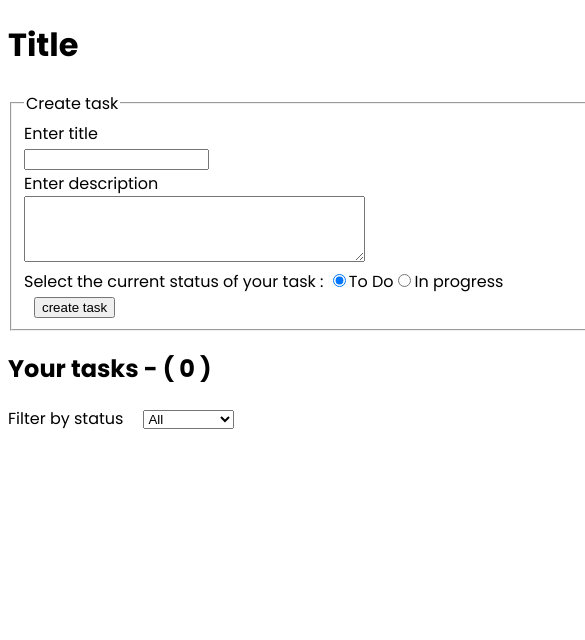
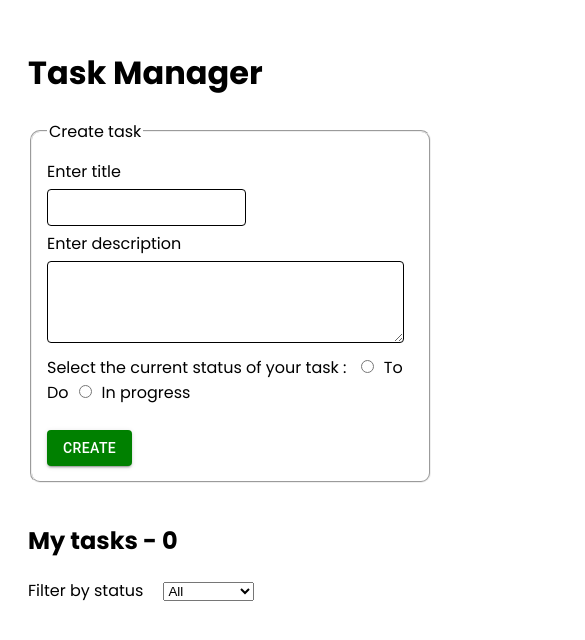
Before and after one commit to nikhilar98/taskManager, a React (Create React App) app: page / in a window 390 px wide. Shown: the top 640 px of the page, 585 px wide, since content can reach past the window. Built offline with nearby package versions, Linux system fonts and the light colour scheme.

Commit message:
styles applied

```diff
--- a/src/App.jsx
+++ b/src/App.jsx
@@ -31,10 +31,16 @@ export function App() {
   return (
     <appContext.Provider value={{tasksState,taskDispatch}}>
       <div>
-          <h1>Title</h1>
-          <CreateTaskForm/>
-          <h2>Your tasks - ( {tasksState.tasks.length} )</h2>
-          <TasksListing/>
+        <div className="container">
+          <div className="formContainer">
+            <h1>Task Manager</h1>
+            <CreateTaskForm/>
+          </div>
+          <div className='listingContainer'>
+            <h2>My tasks - {tasksState.tasks.length}</h2>
+            <TasksListing/>
+          </div>
+        </div>
           <TaskDetails/>
           <ToastContainer/>
       </div>
--- a/src/components/CreateTaskForm.jsx
+++ b/src/components/CreateTaskForm.jsx
@@ -1,13 +1,16 @@
 import { useContext, useState } from "react"
 import { appContext } from "../App"
+import { Button } from "@mui/material"
 
-export default function CreateTaskForm(props){
+export default function CreateTaskForm(){
 
     const [title,setTitle] = useState('')
     const [description,setDescription] = useState('')
-    const [status,setStatus] = useState('toDo')
+    const [status,setStatus] = useState('')
     const [formErrors,setFormErrors] = useState({})
+    const {taskDispatch} = useContext(appContext)
     const errors = {}
+    console.log('-------')
 
     function runValidations() {
         if(title===''){
@@ -20,9 +23,6 @@ export default function CreateTaskForm(props){
             errors.status = 'Status is required.'
         }
     }
-
-
-    const {taskDispatch} = useContext(appContext)
 
 
     function handleSubmit(e){
@@ -42,7 +42,7 @@ export default function CreateTaskForm(props){
             taskDispatch({type:'ADD_TASK',payload:formData})
             setTitle('')
             setDescription('')
-            setStatus('toDo')
+            setStatus('')
         }
         else {
             setFormErrors(errors)
@@ -64,13 +64,13 @@ export default function CreateTaskForm(props){
                     <textarea value={description} onChange={(e)=>{setDescription(e.target.value)}} id='description' rows="4" cols="40"/>
                     <span className="errorMessage">{formErrors.description && formErrors.description}</span><br/>
                     <label> Select the current status of your task : </label>
-                    <input type="radio" checked={status==='toDo'} value='toDo' name="status" id='toDo' onChange={(e)=>{setStatus(e.target.value)}}/>
+                    <input type="radio" checked={status==='to do'} value='to do' name="status" id='toDo' onChange={(e)=>{setStatus(e.target.value)}}/>
                     <label htmlFor="toDo">To Do</label>
-                    <input type="radio" checked={status==='inProgress'} value='inProgress' name="status" id='inProgress' onChange={(e)=>{setStatus(e.target.value)}}/>
+                    <input type="radio" checked={status==='in progress'} value='in progress' name="status" id='inProgress' onChange={(e)=>{setStatus(e.target.value)}}/>
                     <label htmlFor="inProgress">In progress</label><br/>
-                    <span className="errorMessage">{formErrors.status && formErrors.status}</span>
+                    <span className="errorMessage">{formErrors.status && formErrors.status}</span><br/>
 
-                    <input type="submit" value="create task" />
+                    <Button type="submit" variant='contained' sx={{backgroundColor:'green'}}>create</Button>
                 </fieldset>
             </form>
         </div>
--- a/src/components/TaskDetails.jsx
+++ b/src/components/TaskDetails.jsx
@@ -2,6 +2,8 @@ import { Box, Button, Typography } from '@mui/material';
 import Modal from '@mui/material/Modal';
 import { useContext, useEffect, useState } from 'react';
 import { appContext } from '../App';
+import color from "./color";
+
 const style = {
     position: 'absolute' ,
     top: '50%',
@@ -55,6 +57,7 @@ export default function TaskDetails(){
         taskDispatch({type:'MODAL-CLOSE'})
     }
 
+
     function handleUpdate(e){
         e.preventDefault()
 
@@ -95,14 +98,14 @@ export default function TaskDetails(){
                             <span className="errorMessage">{formErrors.title && formErrors.title}</span><br/>
 
                             <label htmlFor="edit-description">Enter description</label><br/>
-                            <textarea value={description} onChange={(e)=>{setDescription(e.target.value)}} id='edit-description'/>
+                            <textarea value={description} onChange={(e)=>{setDescription(e.target.value)}} id='edit-description' rows="4" cols="40"/>
                             <span className="errorMessage">{formErrors.description && formErrors.description}</span><br/>
 
-                            <label> Select the current status of your task : </label>
-                            <input type="radio" checked={status==='toDo'} value='toDo' name="status" id='edit-toDo' onChange={(e)=>{setStatus(e.target.value)}}/>
+                            <label> Current status : </label>
+                            <input type="radio" checked={status==='to do'} value='to do' name="status" id='edit-toDo' onChange={(e)=>{setStatus(e.target.value)}}/>
                             <label htmlFor="edit-toDo">To Do</label>
 
-                            <input type="radio" checked={status==='inProgress'} value='inProgress' name="status" id='edit-inProgress' onChange={(e)=>{setStatus(e.target.value)}}/>
+                            <input type="radio" checked={status==='in progress'} value='in progress' name="status" id='edit-inProgress' onChange={(e)=>{setStatus(e.target.value)}}/>
                             <label htmlFor="edit-inProgress">In progress</label>
 
                             <input type="radio" checked={status==='completed'} value='completed' name="status" id='edit-completed' onChange={(e)=>{setStatus(e.target.value)}}/>
@@ -116,17 +119,17 @@ export default function TaskDetails(){
 
                             <>
                                 <div style={{display:'flex',alignItems:'center',justifyContent:'space-between'}}>
-                                    <Typography id="modal-modal-title" variant="h2" component="h2">
+                                    <Typography id="modal-modal-title" variant="h2">
                                         {task?.title}
                                     </Typography>
-                                    <Button sx={{color:task?.status==='toDo'?'orange':'green'}}> {task?.status}</Button>
+                                    <Button sx={{color:color(task?.status)}}> {task?.status}</Button>
                                 </div>
                                     <Typography id="modal-modal-description" sx={{ m: 10 }}>
                                         {task?.description}
                                     </Typography>
                             </>
                         }
-                        { !tasksState.isEdit && <Button type='button' onClick={()=>{taskDispatch({type:'IS_EDIT_ON'})}}>Edit</Button>}
+                        { !tasksState.isEdit && <Button type='button' variant='contained' onClick={()=>{taskDispatch({type:'IS_EDIT_ON'})}}>Edit</Button>}
                     </Box>
                 </Modal>
         </div>
--- a/src/components/TasksListing.jsx
+++ b/src/components/TasksListing.jsx
@@ -1,9 +1,11 @@
-import { useContext, useState } from "react"
+import { useContext, useMemo, useState } from "react"
 import { appContext } from "../App"
 import Card from '@mui/material/Card';
 import CardContent from '@mui/material/CardContent';
 import Typography from '@mui/material/Typography';
 import DeleteIcon from '@mui/icons-material/Delete';
+import color from "./color";
+import { Box, LinearProgress } from "@mui/material";
 
 export default function TasksListing(props){
 
@@ -22,29 +24,42 @@ export default function TasksListing(props){
         taskDispatch({type:'DELETE-TASK',payload:id})
     }
 
-    const filteredTasks = tasksState.tasks.filter(ele=>ele.status===filter)
-    console.log('filtered tasks',filteredTasks)
+    const completionPercentage=useMemo(()=>{
+        return Math.round(tasksState.tasks.filter(ele=>ele.status=='completed').length*100/tasksState.tasks.length)
+    },[tasksState.tasks])
+
+    const filteredTasks=useMemo(()=>{
+        return tasksState.tasks.filter(ele=>ele.status===filter)
+    },[filter,tasksState.tasks])
 
     return (
         <div>
+            { !isNaN(completionPercentage) && <Box sx={{ display: 'flex', alignItems: 'center',mb:2 }}>
+                <Box sx={{ width: '30%', mr: 1 }}>
+                    <LinearProgress variant="determinate" value={completionPercentage} />
+                </Box>
+                <Box sx={{ minWidth: 35 }}>
+                    <Typography variant="body2" color="text.secondary">{`${completionPercentage}%`} completed</Typography>
+                </Box>
+            </Box>}
             <label htmlFor="filter" style={{marginRight:"20px"}}>Filter by status</label>
             <select id="filter" value={filter} onChange={(e)=>{setFilter(e.target.value)}}>
                 <option value="">All</option>
-                <option value="toDo">To Do</option>
-                <option value="inProgress">In Progress</option>
+                <option value="to do">To Do</option>
+                <option value="in progress">In Progress</option>
                 <option value="completed">completed</option>
             </select>
             <ul>
                 {
                     (filter ? filteredTasks : tasksState.tasks).map(ele=>{
-                        return <div key={ele.id} style={{display:'flex',alignItems:'center',gap:'20px'}}>
+                        return <div key={ele.id} style={{display:'flex',alignItems:'center',gap:'20px'}} className="taskBox">
                                 <Card  sx={{mb:'20px',width:'400px',backgroundColor:'rgb(181, 215, 252)'}} onClick={()=>{handleCardClick(ele.id)}}>
                                         <CardContent sx={{display:'flex',alignItems:'center',justifyContent:'space-between'}}>
-                                            <Typography sx={{ fontSize: 16}} color="text.secondary">
+                                            <Typography sx={{ fontSize: 16}}>
                                                 {ele.title}
                                             </Typography>
-                                            <Typography sx={{ fontSize: 12}} color="text.secondary">
-                                                {ele.status}
+                                            <Typography sx={{ fontSize: 12}} color={color(ele.status)}>
+                                                {ele.status.toUpperCase()}
                                             </Typography>
                                         </CardContent>
 
--- /dev/null
+++ b/src/components/color.js
@@ -0,0 +1,11 @@
+export default function color(str){
+    if(str=='to do'){
+        return 'red'
+    }
+    else if(str=='completed'){
+        return 'green'
+    }
+    else {
+        return 'blue'
+    }
+}
--- a/src/index.css
+++ b/src/index.css
@@ -1,5 +1,7 @@
 body{
     font-family: Poppins;
+    box-sizing: border-box;
+    padding: 20px;
 }
 .form-container{
     width: 600px;
@@ -9,3 +11,61 @@ body{
     margin-left:10px;
     font-size: 12px;
 }
+fieldset{
+    border-radius: 10px;
+    padding:15px;
+}
+
+input,textarea{
+    border-radius: 4px;
+    border: 1px solid;
+    padding: 10px;
+    margin:5px 0px;
+    outline: none;
+}
+input[type='radio']{
+    margin:5px 10px;
+}
+input[type='text']:focus{
+    border : 1px solid rgb(28, 131, 222);
+}
+textarea:focus{
+    border : 1px solid rgb(28, 131, 222);
+}
+
+.taskBox{
+    position: relative;
+    animation-name: slidein;
+    animation-duration: 0.1s;
+    animation-iteration-count: 1;
+    animation-timing-function:linear;
+}
+
+@keyframes slidein {
+    from{
+        margin-left: -20px;
+    }
+    to{
+        margin-left: 0px;
+    }
+}
+.container{
+    display: flex;
+    justify-content:space-evenly;
+    gap:20px
+}
+ul{
+    padding: 0;
+}
+.listingContainer{
+    min-width: 500px;
+}
+@media screen  and (max-width:1210px){
+        .container{
+            flex-direction: column;
+        }
+        .form-container{
+            width: 50%;
+        }
+
+}
```
